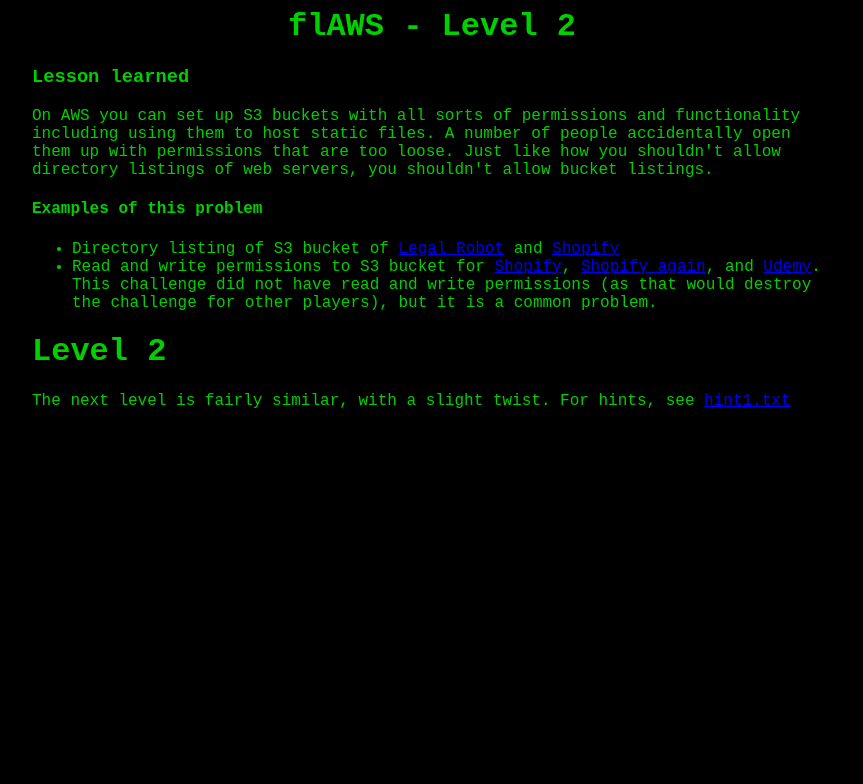
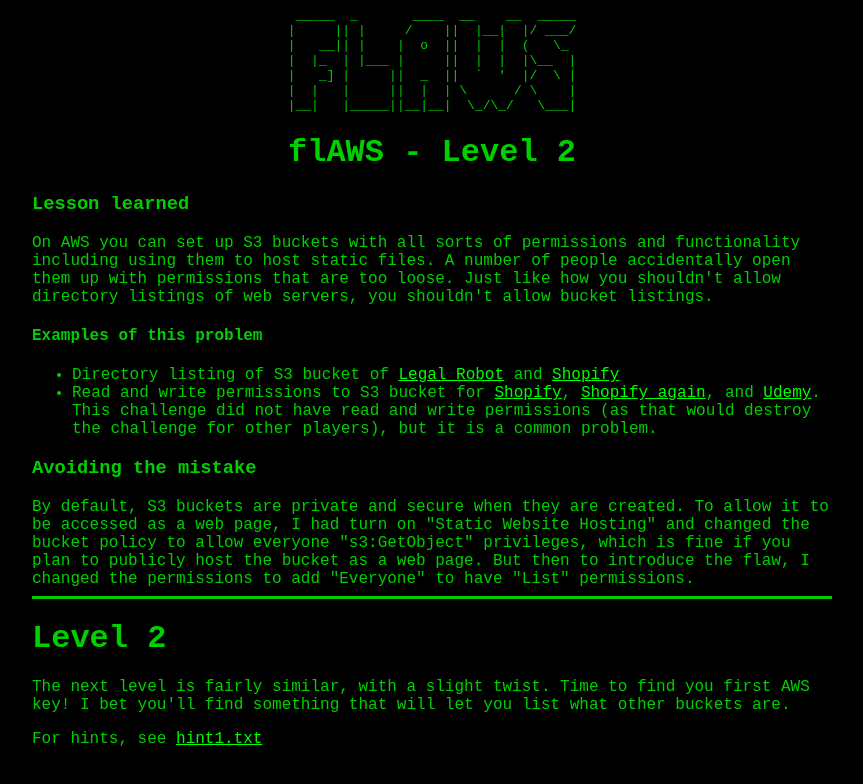
Before and after one commit to puppetdragon/doing-other-stuff-now, a plain HTML site: page index.html in a window 1280 px wide. Shown: the whole page, without its empty margins (208-1071 px from the left). Drawn offline with Linux system fonts and the light colour scheme.

Commit message:
Added robot.txt and other files

```diff
--- a/index.html
+++ b/index.html
@@ -1,12 +1,29 @@
 <html>
     <head>
         <title>flAWS - Level 2</title>
+        <META NAME="ROBOTS" CONTENT="NOINDEX, NOFOLLOW">
         <style>
             body { font-family: Andale Mono, monospace; }
         </style>
     </head>
-<body text="#00d000" bgcolor="#000000"  style="max-width:800px; margin-left:auto ;margin-right:auto">
-<center><h1>flAWS - Level 2</h1></center>
+<body
+  text="#00d000"
+  bgcolor="#000000"
+  style="max-width:800px; margin-left:auto ;margin-right:auto"
+  vlink="#00ff00" link="#00ff00">
+<center>
+<pre>
+ _____  _       ____  __    __  _____
+|     || |     /    ||  |__|  |/ ___/
+|   __|| |    |  o  ||  |  |  (   \_
+|  |_  | |___ |     ||  |  |  |\__  |
+|   _] |     ||  _  ||  `  '  |/  \ |
+|  |   |     ||  |  | \      / \    |
+|__|   |_____||__|__|  \_/\_/   \___|
+</pre>
+<h1>flAWS - Level 2</h1>
+</center>
+
 <h3>Lesson learned</h3>
 On AWS you can set up S3 buckets with all sorts of permissions and functionality including using them to host static files.  A number of people accidentally open them up with permissions that are too loose.  Just like how you shouldn't allow directory listings of web servers, you shouldn't allow bucket listings.
 
@@ -17,9 +34,11 @@ On AWS you can set up S3 buckets with all sorts of permissions and functionality
   <a href="https://hackerone.com/reports/111643">Udemy</a>.  This challenge did not have read and write permissions (as that would destroy the challenge for other players), but it is a common problem.
 </ul>
 
+<h3>Avoiding the mistake</h3>
+By default, S3 buckets are private and secure when they are created.  To allow it to be accessed as a web page, I had turn on "Static Website Hosting" and changed the bucket policy to allow everyone "s3:GetObject" privileges, which is fine if you plan to publicly host the bucket as a web page.  But then to introduce the flaw, I changed the permissions to add "Everyone" to have "List" permissions.
 
+<hr size=3 color="#00d000" />
+<h1>Level 2</h1>
+The next level is fairly similar, with a slight twist.  Time to find you first AWS key! I bet you'll find something that will let you list what other buckets are.
 
-<h1>Level 2</h1>
-The next level is fairly similar, with a slight twist.
-
-For hints, see <a href="/hint1.txt">hint1.txt</a>
+<p>For hints, see <a href="/hint1.txt">hint1.txt</a>
```
Also changed, not shown: hint1.txt (added), hint2.txt (added), hint3.txt (added), hint4.txt (added), robots.txt (added).
